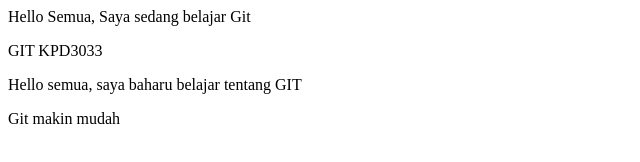
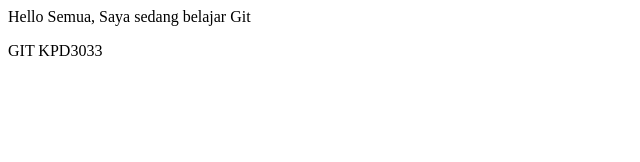
Before and after one commit to moonlilac/project01-html, a plain HTML site: page index.html in a window 1280 px wide. Shown: the whole page, without its empty margins (0-640 px from the left). Drawn offline with Linux system fonts and the light colour scheme.

```diff
--- a/index.html
+++ b/index.html
@@ -5,8 +5,5 @@
 <body>
         <p>Hello Semua, Saya sedang belajar Git</p>
 	<p>GIT KPD3033
-<p>Hello semua, saya baharu belajar tentang GIT</p>
-<p>Git makin mudah</p>
-
 </body>
 </html>
```
